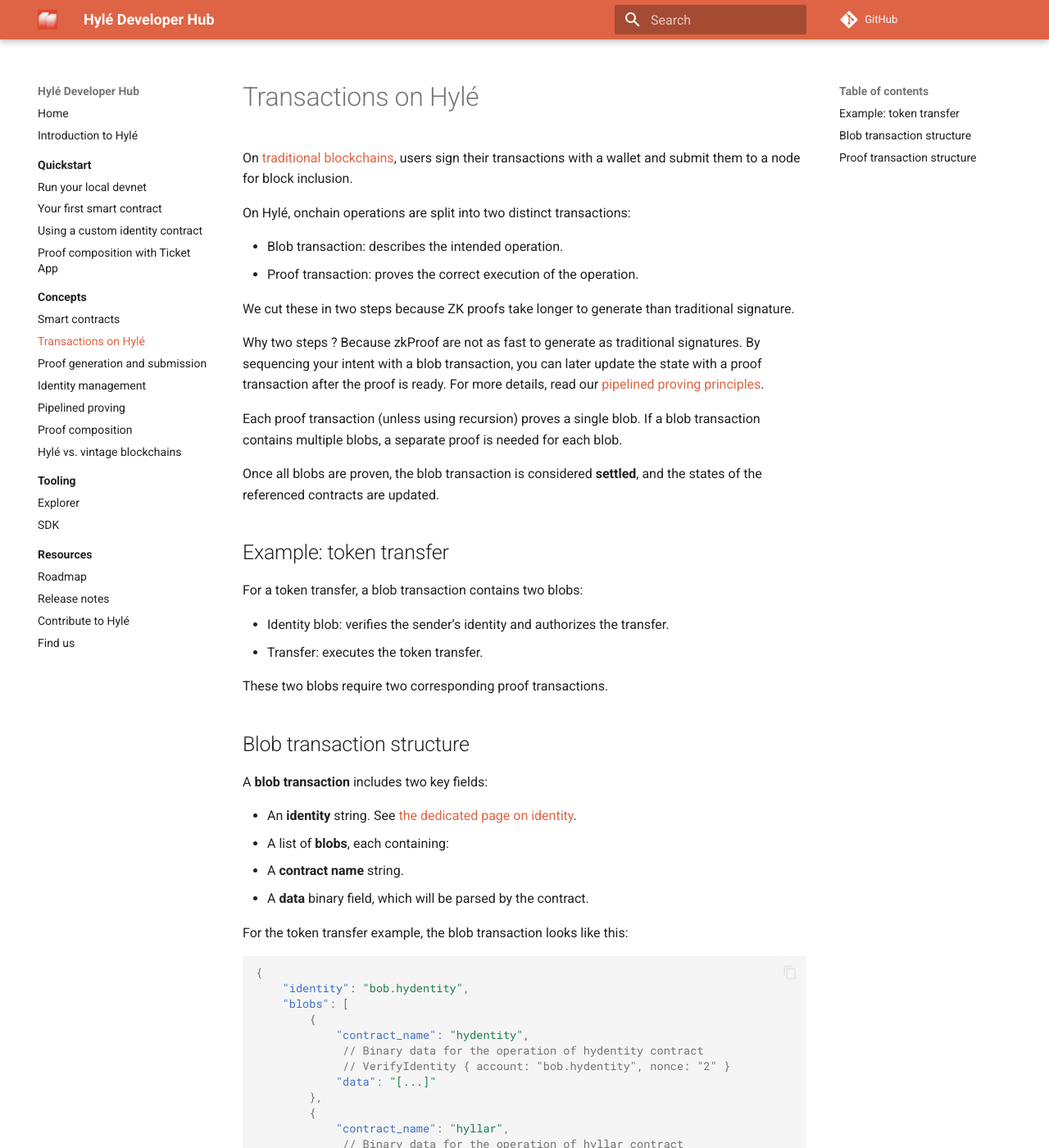
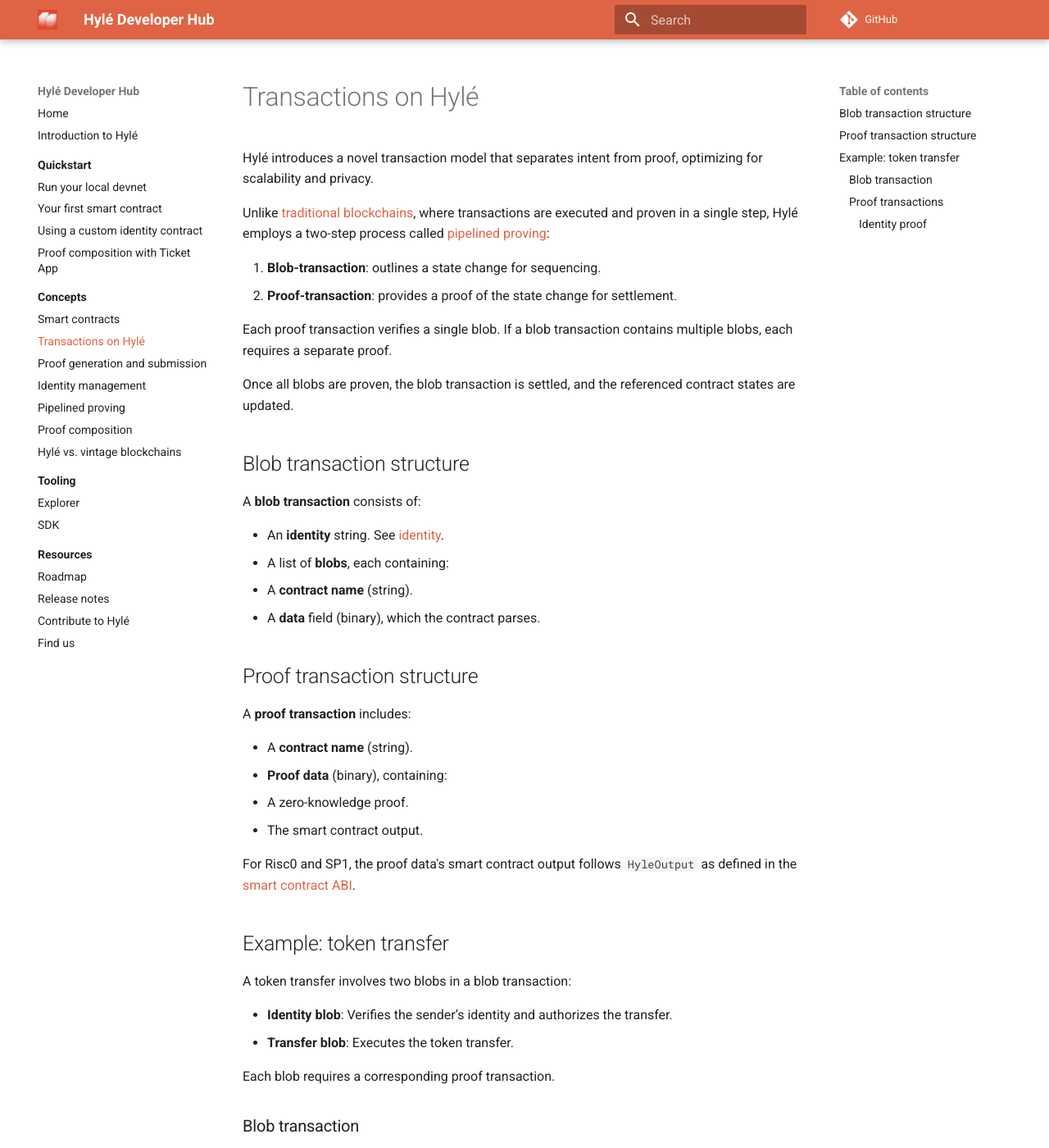
Before and after one commit to Hyle-org/devhub-hyle, an MkDocs documentation site: the page built from docs/concepts/transaction.md, in a window 1280 px wide and 1400 px high. Shown: the whole window at 82% size. Built offline with MkDocs 1.6.1 and Material for MkDocs 9.7.7, drawn with Linux system fonts in a browser that asks for light colours; plug-ins that fetch from the network failed and are left out; comment, search, counter and statistics services are not loaded; some of the changed text lies outside the part shown.

Commit message:
rewrite to remove redundancy

````diff
--- a/docs/concepts/transaction.md
+++ b/docs/concepts/transaction.md
@@ -1,39 +1,46 @@
 # Transactions on Hylé
 
-On [traditional blockchains](./hyle-vs-vintage-blockchains.md),  users sign their transactions with a wallet and submit them to a node for block inclusion.
+Hylé introduces a novel transaction model that separates intent from proof, optimizing for scalability and privacy.
 
-On Hylé, onchain operations are split into two distinct transactions:
+Unlike [traditional blockchains](./hyle-vs-vintage-blockchains.md), where transactions are executed and proven in a single step, Hylé employs a two-step process called [pipelined proving](./pipelined-proving.md):
 
-- Blob transaction: describes the intended operation.
-- Proof transaction: proves the correct execution of the operation.
+1. **Blob-transaction**: outlines a state change for sequencing.
+2. **Proof-transaction**: provides a proof of the state change for settlement.
 
-We cut these in two steps because ZK proofs take longer to generate than traditional signature.
+Each proof transaction verifies a single blob. If a blob transaction contains multiple blobs, each requires a separate proof.
 
-Why two steps ? Because zkProof are not as fast to generate as traditional signatures. By sequencing your intent with a blob transaction, you can later update the state with a proof transaction after the proof is ready. For more details, read our [pipelined proving principles](./pipelined-proving.md).
+Once all blobs are proven, the blob transaction is settled, and the referenced contract states are updated.
 
-Each proof transaction (unless using recursion) proves a single blob. If a blob transaction contains multiple blobs, a separate proof is needed for each blob.
+## Blob transaction structure
 
-Once all blobs are proven, the blob transaction is considered **settled**, and the states of the referenced contracts are updated.
+A **blob transaction** consists of:
+
+- An **identity** string. See [identity](./identity.md).
+- A list of **blobs**, each containing:
+  - A **contract name** (string).
+  - A **data** field (binary), which the contract parses.
+
+## Proof transaction structure
+
+A **proof transaction** includes:
+
+- A **contract name** (string).
+- **Proof data** (binary), containing:
+  - A zero-knowledge proof.
+  - The smart contract output.
+
+For Risc0 and SP1, the proof data's smart contract output follows `HyleOutput` as defined in the [smart contract ABI](./smart-contracts.md).
 
 ## Example: token transfer
 
-For a token transfer, a blob transaction contains two blobs:
+A token transfer involves two blobs in a blob transaction:
 
-- Identity blob: verifies the sender’s identity and authorizes the transfer.
-- Transfer: executes the token transfer.
+- **Identity blob**: Verifies the sender’s identity and authorizes the transfer.
+- **Transfer blob**: Executes the token transfer.
 
-These two blobs require two corresponding proof transactions.
+Each blob requires a corresponding proof transaction.
 
-## Blob transaction structure
-
-A **blob transaction** includes two key fields:
-
-- An **identity** string. See [the dedicated page on identity](./identity.md).
-- A list of **blobs**, each containing:
-  - A **contract name** string.
-  - A **data** binary field, which will be parsed by the contract.
-
-For the token transfer example, the blob transaction looks like this:
+### Blob transaction
 
 ```json
 {
@@ -55,57 +62,34 @@
 }
 ```
 
-## Proof transaction structure
+### Proof transactions
 
-A Proof transaction is made of
-
-- A **contract name** (string)
-- The **proof data** (binary field), holding:
-  - the ZK proof;
-  - the smart contract output.
-
-For Risc0 & SP1, the proof data's smart contract output is `HyleOutput`, as defined in the contract-sdk. It includes the following information:
-
-- The **initial state** of the contract
-- The **new state** of the contract
-- The **identity** that made the operation
-- A reference to the proven blob, composed of a **transaction hash** and an **index**
-- Additional fields for proof validation, built by the SDK.
-
-For the token transfer example, the two proofs will look like this:
+#### Identity proof
 
 ```json
 {
     "contract_name": "hydentity",
-    // Binary proof, holding a HyleOutput with :
-    // initial_state: the state of the contract "hydentity"
-    //    before the blob transaction execution
-    //    (nonce of bob is 1)
-    // next_state: the state of the contract "hydentity"
-    //    after the blob transaction execution
-    //    (nonce of bob is 2)
-    // identity: "bob.hydentity"
-    // tx_hash: the above blob transaction hash
-    // index: 0
     "proof": "[...]"
 }
 ```
+
+The binary proof's output includes:
+
+- Initial state: `bob.hydentity` nonce = 1.
+- Next state: `bob.hydentity` nonce = 2.
+- Index: 0 (first blob in the transaction).
 
 and
 
 ```json
 {
     "contract_name": "hyllar",
-    // Binary proof, holding a HyleOutput with :
-    // initial_state: the state of the contract "hyllar"
-    //    before the blob transaction execution
-    //    (balance of bob is 100 and alice is 0)
-    // next_state: the state of the contract "hyllar"
-    //    after the blob transaction execution
-    //    (balance of bob is 80 and alice is 20)
-    // identity: "bob.hydentity"
-    // tx_hash: the above blob transaction hash
-    // index: 1
     "proof": "[...]"
 }
 ```
+
+The binary proof's output includes:
+
+- Initial state: `bob.hydentity` balance = 100, `alice.hydentity` balance = 0.
+- Next state: `bob.hydentity` balance = 80, `alice.hydentity` balance = 20.
+- Index: 1 (second blob in the transaction).
````
Also changed, not shown: docs/concepts/pipelined-proving.md (+2 -0 lines).
